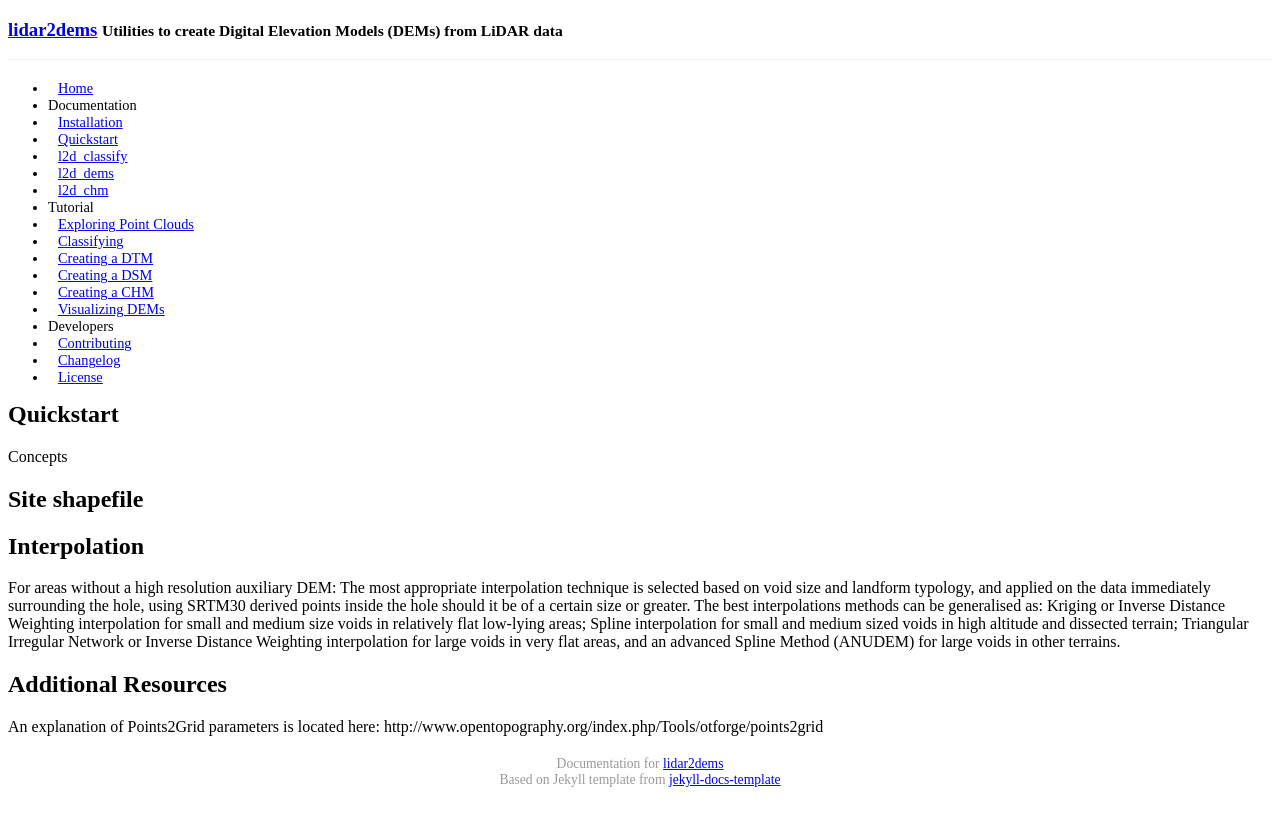
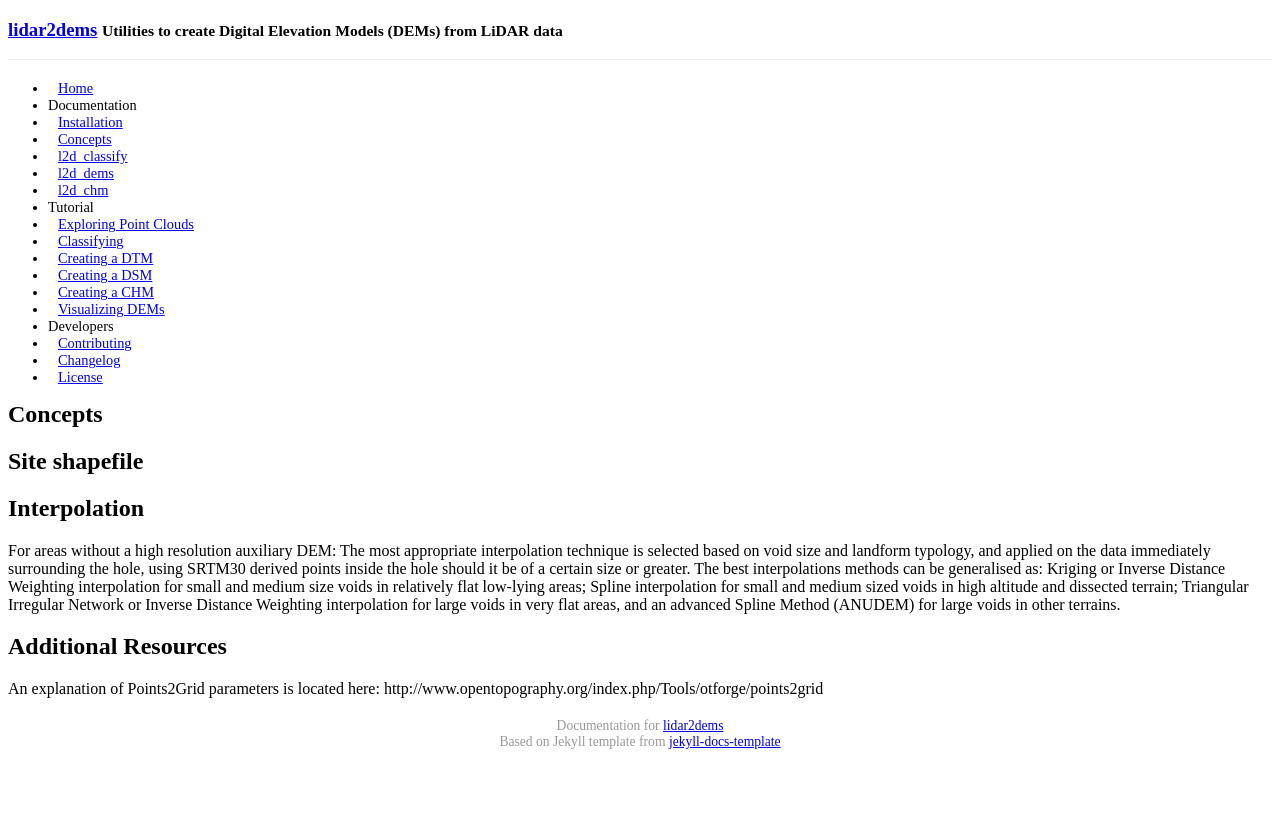
Before and after one commit to Applied-GeoSolutions/lidar2dems, a Jekyll site: the page built from _posts/2015-05-28-quickstart.md, in a window 1280 px wide. Shown: the top 826 px of the page. Built offline with Jekyll 4.4.1, drawn with Linux system fonts in a browser that asks for light colours; Markdown is read by kramdown in place of the engine named in the settings; a style sheet for code colours, icons or effects is not loaded.

Commit message:
misc changes

```diff
--- a/_posts/2015-05-28-quickstart.md
+++ b/_posts/2015-05-28-quickstart.md
@@ -1,13 +1,13 @@
 ---
 layout: page
-title: "Quickstart"
+title: "Concepts"
 category: doc
 date: 2015-05-28 22:36:43
 order: 1
 ---
 
 
-Concepts
+
 
 ## Site shapefile
 
```
Also changed, not shown: _posts/2015-05-28-exploring-point-clouds.md (+2 -0 lines), _pages/concepts.md (renamed from _pages/quickstart.md).
